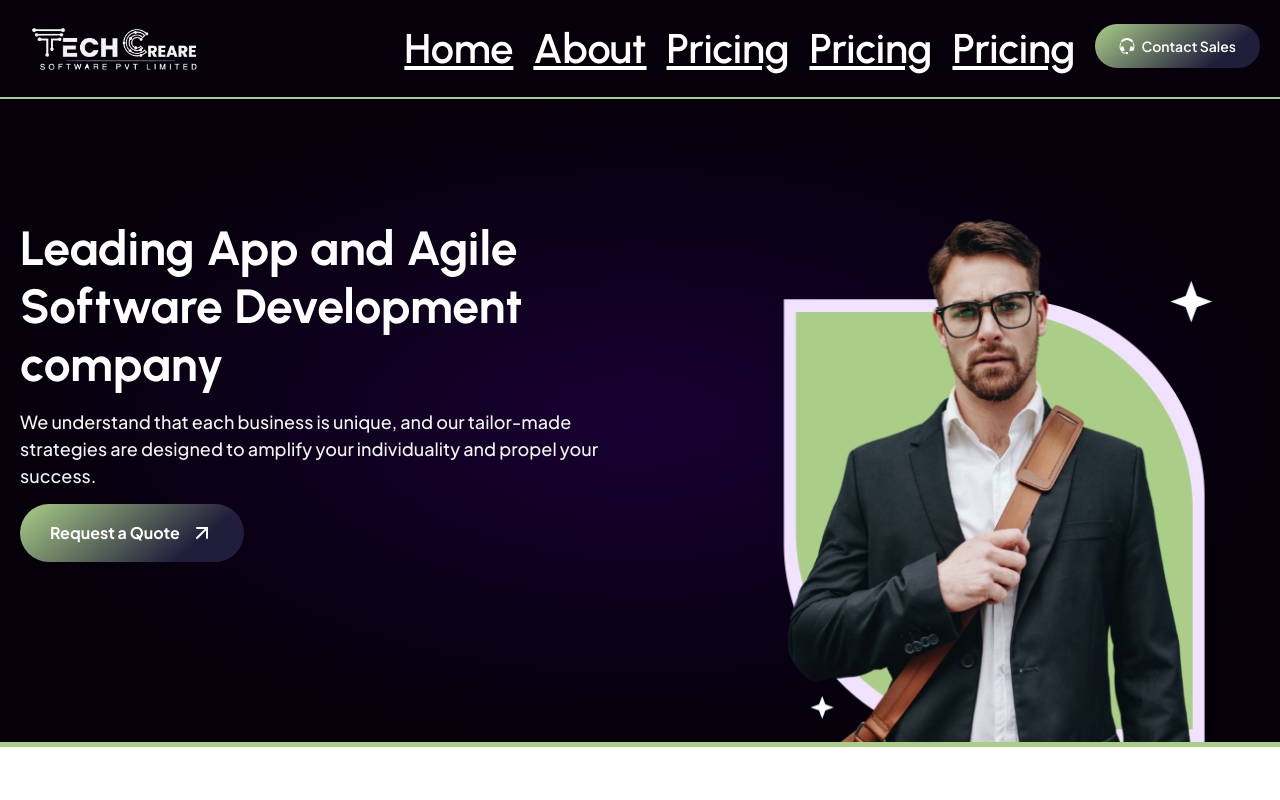
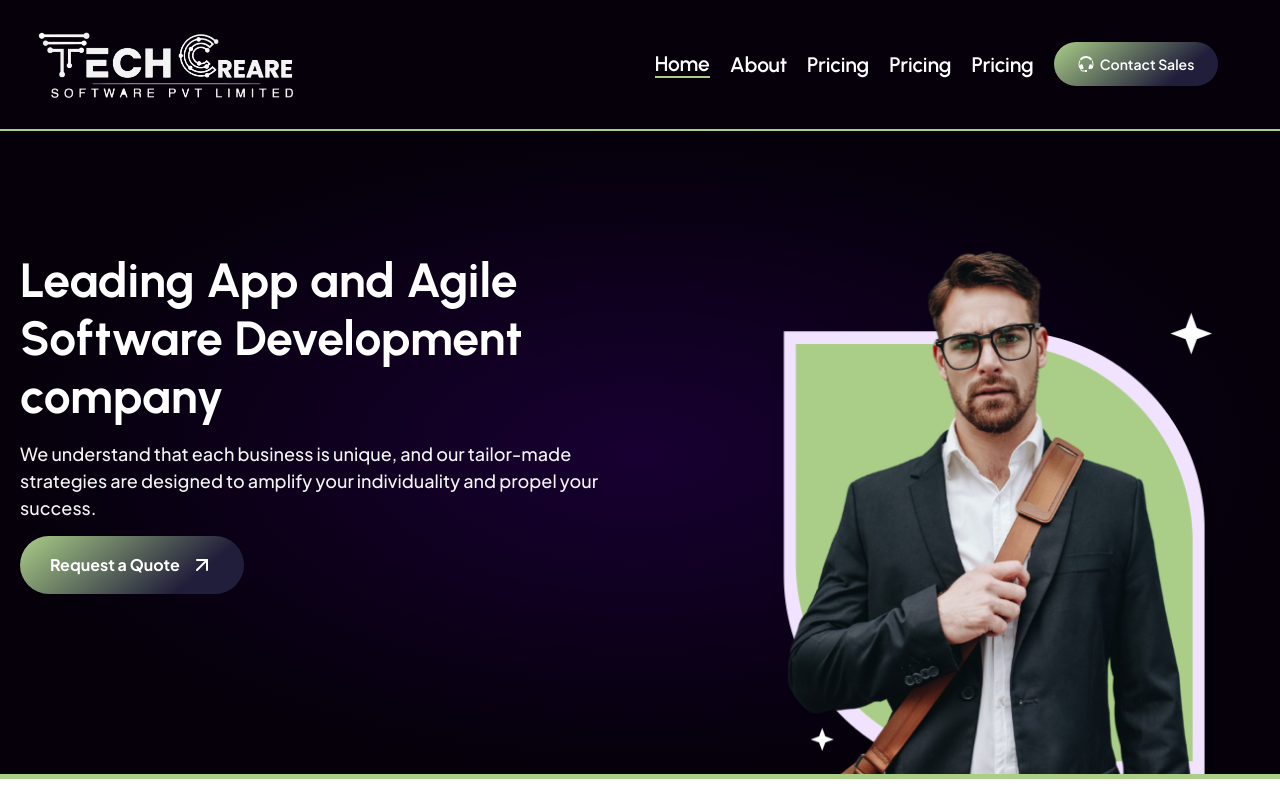
Before and after one commit to vishnusharma7/tech-web, a React (Vite) app: page / in a window 1280 px wide. Shown: the top 800 px of the page. Built offline with nearby package versions, Linux system fonts and the light colour scheme.

Commit message:
UI update

```diff
--- a/src/components/Header.jsx
+++ b/src/components/Header.jsx
@@ -24,7 +24,7 @@ const Header = () => {
 
   return (
     <>
-      <header className="self-stretch bg-primary-dark-80 box-border flex flex-col items-center justify-center py-[20px] lg:py-[30px] px-5 top-[0] z-[99] sticky max-w-full text-left text-41.5-custom text-secondary-light-30 font-familymain border-b-[2px] border-solid border-mediumblue">
+      <header className="self-stretch bg-primary-dark-80 box-border flex flex-col items-center justify-center py-[20px] lg:py-[30px] px-5 top-[0] z-[99] sticky max-w-full text-left text-21-custom  text-secondary-light-30 font-familymain border-b-[2px] border-solid border-mediumblue">
         <div className="w-[1240px]  flex flex-row items-center justify-between gap-[0px] [row-gap:20px] max-w-full">
           <Link
             to="/"
--- a/src/components/Header1.jsx
+++ b/src/components/Header1.jsx
@@ -4,22 +4,24 @@ import { Link } from "react-router-dom";
 
 const Header1 = () => {
   return (
-    <div className="flex mq450:hidden  justify-center gap-5 ">
-      <Link to={"/about"}  className={`flex flex-row items-center justify-center text-secondary-light-10 no-underline ${location.pathname === '/about' ? ' border-b-[2px] border-solid border-primary-80' : ''}`}>
-      <FlyoutLink href="#" >
+    <div className="flex mq450:hidden items-center justify-center gap-5 ">
+      <Link to={"/"}  className={`flex flex-row items-center justify-center text-secondary-light-10 no-underline ${location.pathname === '/' ? ' border-b-[2px] border-solid border-primary-80' : ''}`}>
+      <FlyoutLink  >
      Home
       </FlyoutLink>
       </Link>
-      <FlyoutLink href="#" FlyoutContent={PricingContent1}>
-        About
+      <Link to={"/about"}  className={`flex flex-row items-center justify-center text-secondary-light-10 no-underline ${location.pathname === '/about' ? ' border-b-[2px] border-solid border-primary-80' : ''}`}>
+      <FlyoutLink  FlyoutContent={PricingContent}>
+About
       </FlyoutLink>
-      <FlyoutLink href="#" FlyoutContent={PricingContent} >
+      </Link>
+      <FlyoutLink FlyoutContent={PricingContent1} >
         Pricing
       </FlyoutLink>
-      <FlyoutLink href="#" FlyoutContent={PricingContent}>
+      <FlyoutLink  FlyoutContent={PricingContent}>
         Pricing
       </FlyoutLink>
-      <FlyoutLink href="#" FlyoutContent={PricingContent}>
+      <FlyoutLink  FlyoutContent={PricingContent}>
         Pricing
       </FlyoutLink>
       <Link to="/contact" className="no-underline">
@@ -55,7 +57,7 @@ const FlyoutLink = ({ children, href, FlyoutContent }) => {
           style={{
             transform: showFlyout ? "scaleX(1)" : "scaleX(0)",
           }}
-          className="absolute -bottom-2 -left-2 -right-2 h-1 origin-left scale-x-0 rounded-full bg-indigo-300 transition-transform duration-300 ease-out"
+          className="absolute -bottom-2 -left-2 -right-2 h-1 origin-left scale-x-0 rounded-full bg-primary-80 transition-transform duration-300  ease-out"
         />
       </a>
       <AnimatePresence>
```
